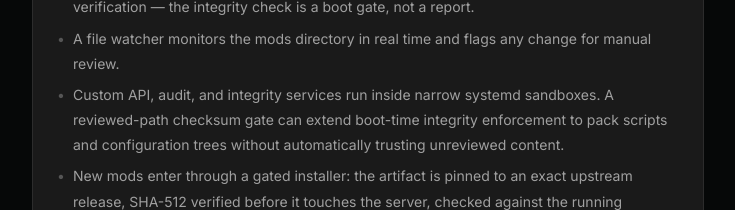
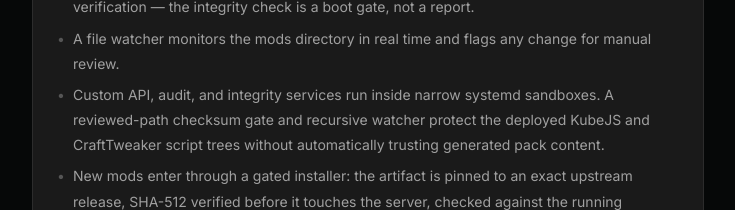
Before and after one commit to erxxc/homestead-sdlc, a plain HTML site: page site/public/ops.html in a window 1280 px wide. Shown: the part 3258-3468 px from the top of the page, without its empty margins (272-1007 px from the left). Drawn offline with Linux system fonts and the light colour scheme.

Commit message:
Record active script integrity controls

```diff
--- a/site/public/ops.html
+++ b/site/public/ops.html
@@ -202,7 +202,7 @@
       <ul class="change-list">
         <li>Every mod jar on the server is SHA-256 baselined. The server refuses to start if any jar fails verification — the integrity check is a boot gate, not a report.</li>
         <li>A file watcher monitors the mods directory in real time and flags any change for manual review.</li>
-        <li>Custom API, audit, and integrity services run inside narrow systemd sandboxes. A reviewed-path checksum gate can extend boot-time integrity enforcement to pack scripts and configuration trees without automatically trusting unreviewed content.</li>
+        <li>Custom API, audit, and integrity services run inside narrow systemd sandboxes. A reviewed-path checksum gate and recursive watcher protect the deployed KubeJS and CraftTweaker script trees without automatically trusting generated pack content.</li>
         <li>New mods enter through a gated installer: the artifact is pinned to an exact upstream release, SHA-512 verified before it touches the server, checked against the running loader's declared compatibility constraints, and installed with an automatic rollback if the server doesn't boot cleanly.</li>
         <li>A software bill of materials tracks what runs and where it came from.</li>
       </ul>
```
Also changed, not shown: 1 other file.
